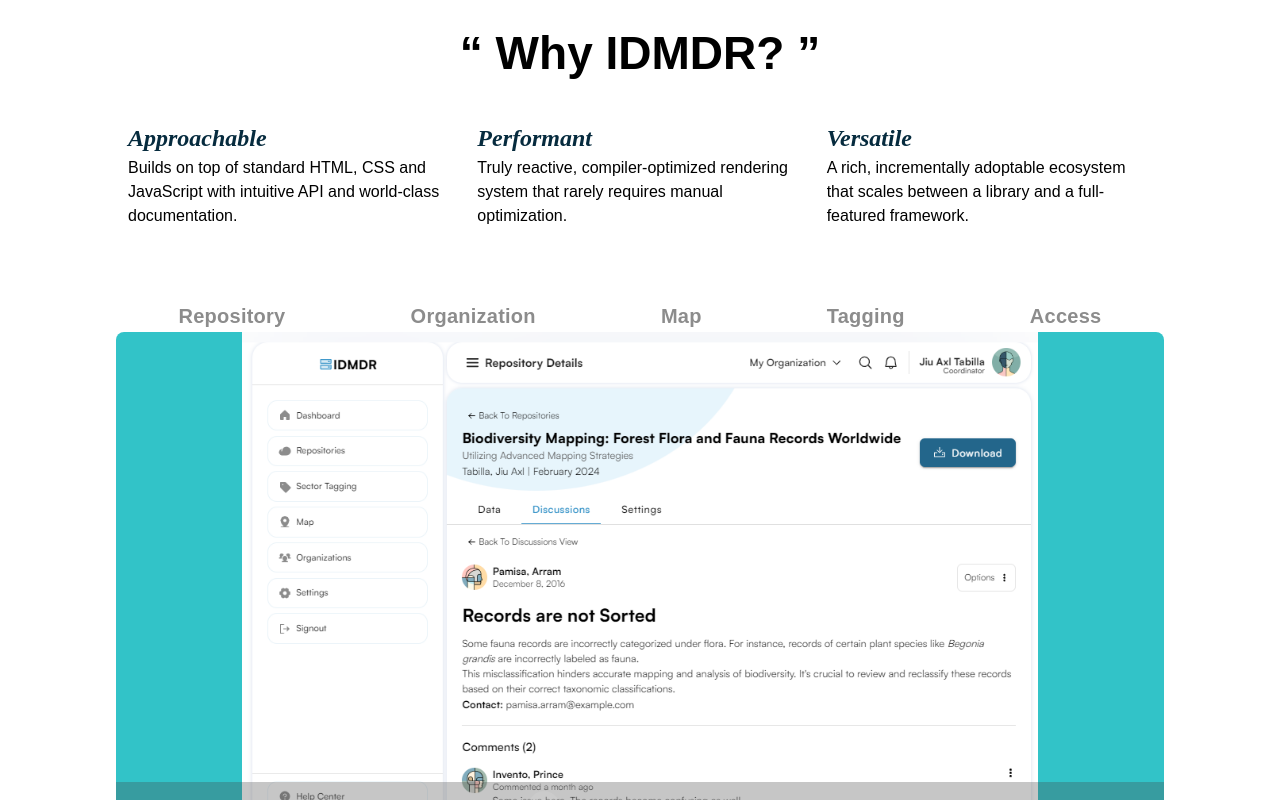
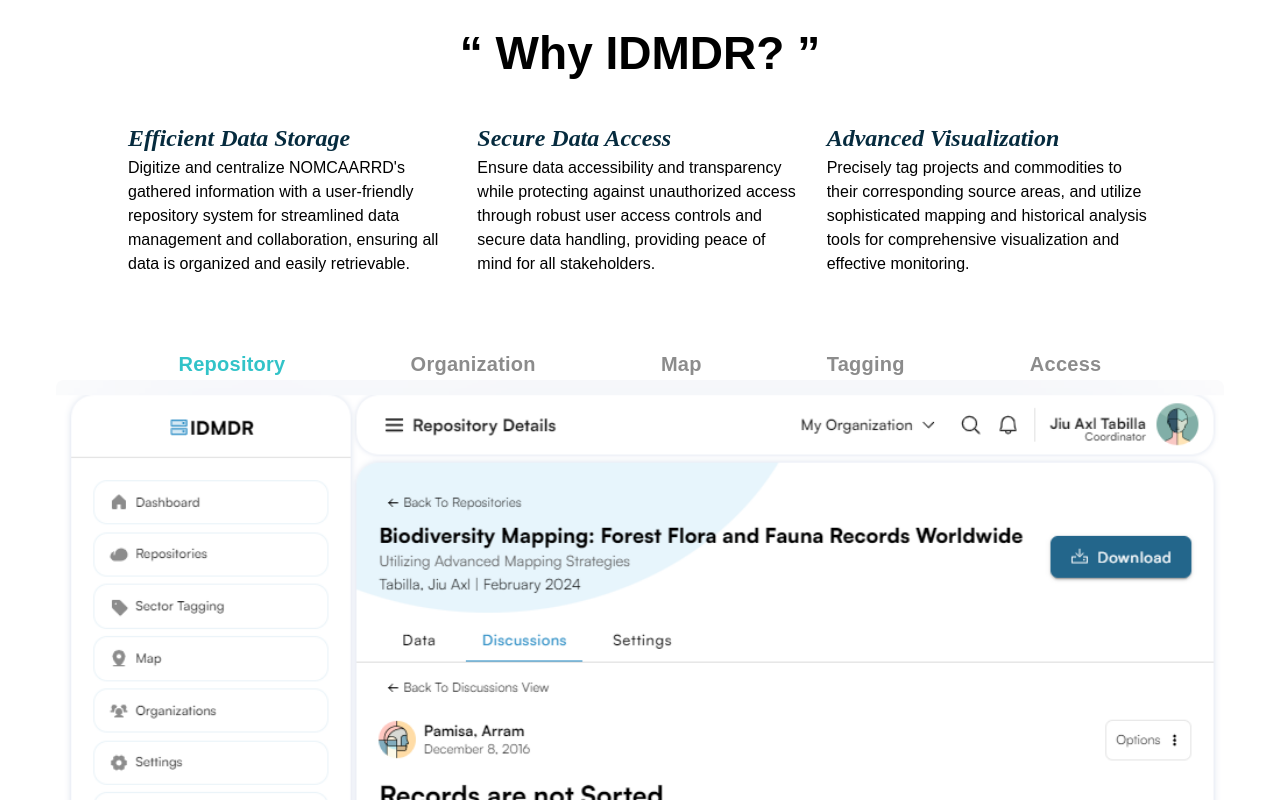
Before and after one commit to ajaxarrow/idmdr, a Vue app: page / in a window 1280 px wide. Shown: the part 1160-1960 px from the top of the page. Built offline with nearby package versions, Linux system fonts and the light colour scheme; some icons are missing; a web font is replaced by a local one.

Commit message:
adjust content in landing page (not finished)

```diff
--- a/src/modules/public/components/Landing/Navbar.vue
+++ b/src/modules/public/components/Landing/Navbar.vue
@@ -117,6 +117,7 @@
               color="bs50"
               width="98%"
               class="submit-button my-1 mt-5"
+              :to="{ path: 'auth', query: { tab: 'register' } }"
           >
             Register
           </VBtnPrimaryAlt>
@@ -125,6 +126,7 @@
               width="98%"
               variant="outlined"
               class="button-outline my-1"
+              :to="{ path: 'auth', query: { tab: 'login' } }"
           >
             Login
           </VBtnPrimaryAlt>
--- a/src/modules/public/views/LandingView.vue
+++ b/src/modules/public/views/LandingView.vue
@@ -16,16 +16,16 @@ const loading = ref(true)
 
 const highlights = [
   {
-    adjective: 'Approachable',
-    description: 'Builds on top of standard HTML, CSS and JavaScript with intuitive API and world-class documentation.'
+    adjective: 'Efficient Data Storage',
+    description: 'Digitize and centralize NOMCAARRD\'s gathered information with a user-friendly repository system for streamlined data management and collaboration, ensuring all data is organized and easily retrievable.'
   },
   {
-    adjective: 'Performant',
-    description: 'Truly reactive, compiler-optimized rendering system that rarely requires manual optimization.'
+    adjective: 'Secure Data Access',
+    description: 'Ensure data accessibility and transparency while protecting against unauthorized access through robust user access controls and secure data handling, providing peace of mind for all stakeholders.'
   },
   {
-    adjective: 'Versatile',
-    description: 'A rich, incrementally adoptable ecosystem that scales between a library and a full-featured framework.'
+    adjective: 'Advanced Visualization',
+    description: 'Precisely tag projects and commodities to their corresponding source areas, and utilize sophisticated mapping and historical analysis tools for comprehensive visualization and effective monitoring.'
   }
 ]
 
@@ -103,6 +103,7 @@ onMounted(() => {
           :width="isMobile || isLargePhone ? '300' : '500'" />
     </Container>
     <transition name="fade" v-show="!loading">
+      <div style="width: 100%">
         <Navbar>
           <div class="landing-container">
             <VContainer>
@@ -132,13 +133,14 @@ onMounted(() => {
                       size="40"
                       :color="feature.title == selectedFeature.title ? feature.color : '#8C8C8C'"
                   />
-                <p class="text-gs40 font-weight-bold text-h6">{{feature.title}}</p>
+                  <p :style="{color: feature.title == selectedFeature.title ? feature.color : '#8C8C8C'}" class="font-weight-bold text-h6">{{feature.title}}</p>
                 </div>
               </VRow>
               <VRow class="ma-0" justify="center">
                 <VCarousel
+                    style="width: 100%; height :100%;"
                     v-model="selectedFeature"
-                  class="rounded-lg mx-15"
+                    class="rounded-lg"
                     show-arrows="hover"
                 >
                   <VCarouselItem
@@ -147,18 +149,17 @@ onMounted(() => {
                       :key="i"
                       :value="feature"
                   >
-                  <VSheet :color="feature.color" height="100%">
                     <VImg
                         :src="feature.image"
                         alt="Hero Image"
                     />
-                  </VSheet>
                   </VCarouselItem>
                 </VCarousel>
               </VRow>
             </VContainer>
           </div>
         </Navbar>
+      </div>
     </transition>
 
   </VLayout>>
@@ -213,4 +214,9 @@ onMounted(() => {
   overflow: hidden;
 }
 
+:deep(.v-window__container){
+  width: 100% !important;
+  height: 100% !important;
+}
+
 </style>
```
Lines whose indentation alone changed are shown as unchanged.
